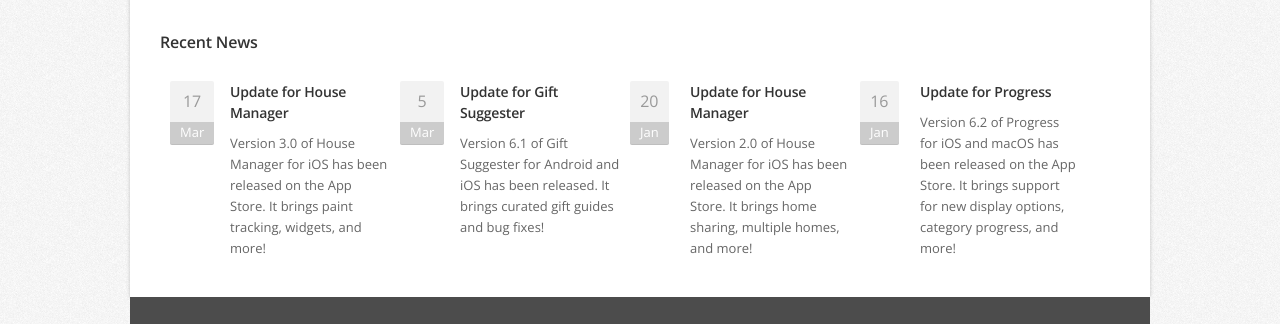
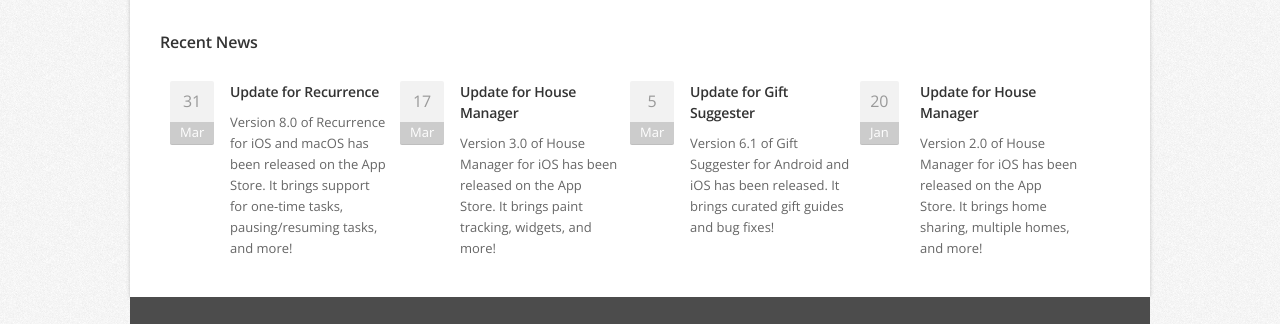
Before and after one commit to schayes04/ShayesAppsWebsite, a plain HTML site: page index.html in a window 1280 px wide. Shown: the part 871-1195 px from the top of the page. Drawn offline with nearby package versions, Linux system fonts and the light colour scheme.

Commit message:
Update index.html

```diff
--- a/index.html
+++ b/index.html
@@ -215,6 +215,17 @@
 		<div class="four columns alpha">
 			<article class="recent-blog">
 				<section class="date">
+					<span class="day">31</span>
+					<span class="month">Mar</span>
+				</section>
+				<h4>Update for Recurrence</h4>
+				<p>Version 8.0 of Recurrence for iOS and macOS has been released on the App Store. It brings support for one-time tasks, pausing/resuming tasks, and more!</p>
+			</article>
+		</div>
+
+		<div class="four columns alpha">
+			<article class="recent-blog">
+				<section class="date">
 					<span class="day">17</span>
 					<span class="month">Mar</span>
 				</section>
@@ -242,17 +253,6 @@
 				</section>
 				<h4>Update for House Manager</h4>
 				<p>Version 2.0 of House Manager for iOS has been released on the App Store. It brings home sharing, multiple homes, and more!</p>
-			</article>
-		</div>
-
-		<div class="four columns alpha">
-			<article class="recent-blog">
-				<section class="date">
-					<span class="day">16</span>
-					<span class="month">Jan</span>
-				</section>
-				<h4>Update for Progress</h4>
-				<p>Version 6.2 of Progress for iOS and macOS has been released on the App Store. It brings support for new display options, category progress, and more!</p>
 			</article>
 		</div>
 
```
